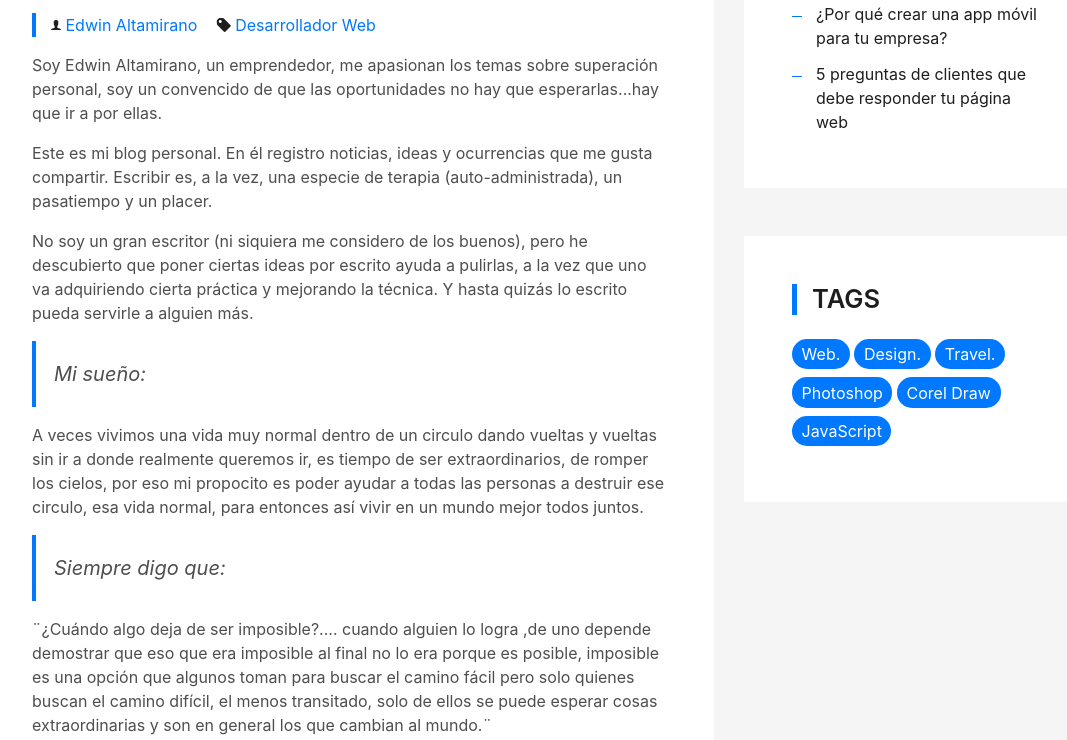
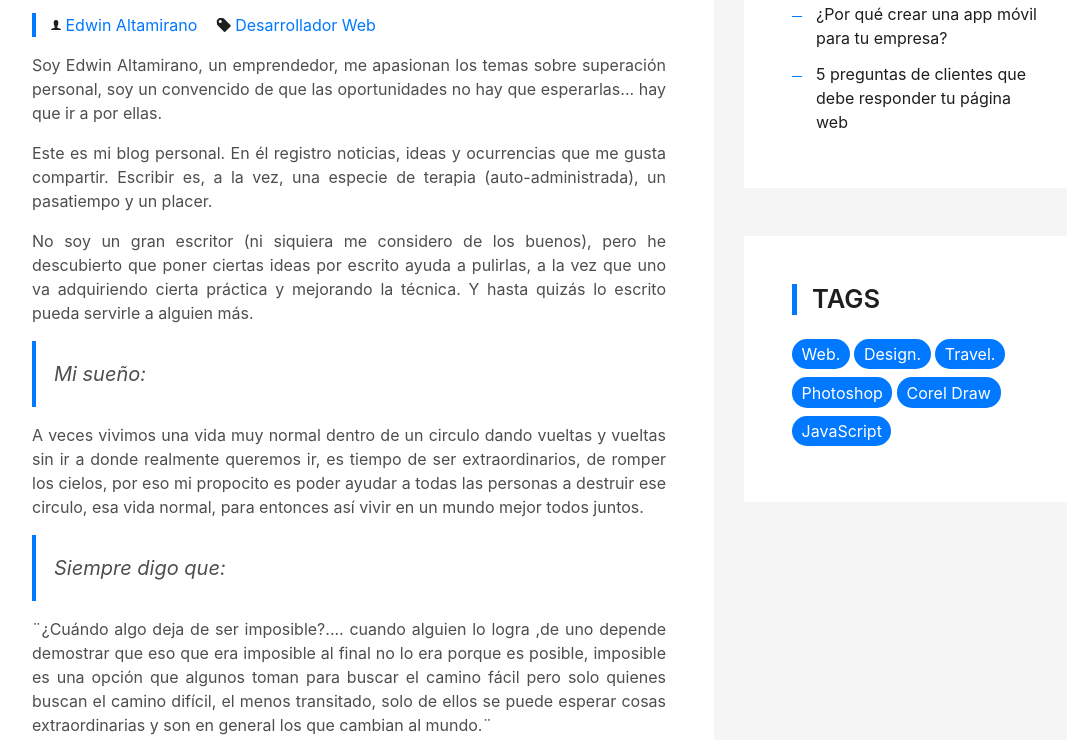
Before and after one commit to Edwinj10/edwinj10.github.io, a plain HTML site: page blog-single.html in a window 1280 px wide. Shown: the part 841-1581 px from the top of the page, without its empty margins (101-1168 px from the left). Drawn offline with Linux system fonts and the light colour scheme; files whose address does not match are found by name.

Commit message:
Add files via upload

```diff
--- a/blog-single.html
+++ b/blog-single.html
@@ -23,7 +23,14 @@
 
   <!-- Main Stylesheet File -->
   <link href="css/style.css" rel="stylesheet">
+  <style>
+  p {
+    margin-top: 0;
+    margin-bottom: 1rem;
+    text-align: justify;
+  }
 
+</style>
   <!-- =======================================================
     Theme Name: DevFolio
     Theme URL: https://bootstrapmade.com/devfolio-bootstrap-portfolio-html-template/
@@ -149,7 +156,7 @@
             </div>
             <div class="article-content">
               <p>
-                Soy Edwin Altamirano, un emprendedor, me apasionan los temas sobre superación personal, soy un convencido de que las oportunidades no hay que esperarlas...hay que ir a por ellas.
+                Soy Edwin Altamirano, un emprendedor, me apasionan los temas sobre superación personal, soy un convencido de que las oportunidades no hay que esperarlas... hay que ir a por ellas.
               </p>
               <p>
                Este es mi blog personal. En él registro noticias, ideas y ocurrencias que me gusta compartir. Escribir es, a la vez, una especie de terapia (auto-administrada), un pasatiempo y un placer.
```
